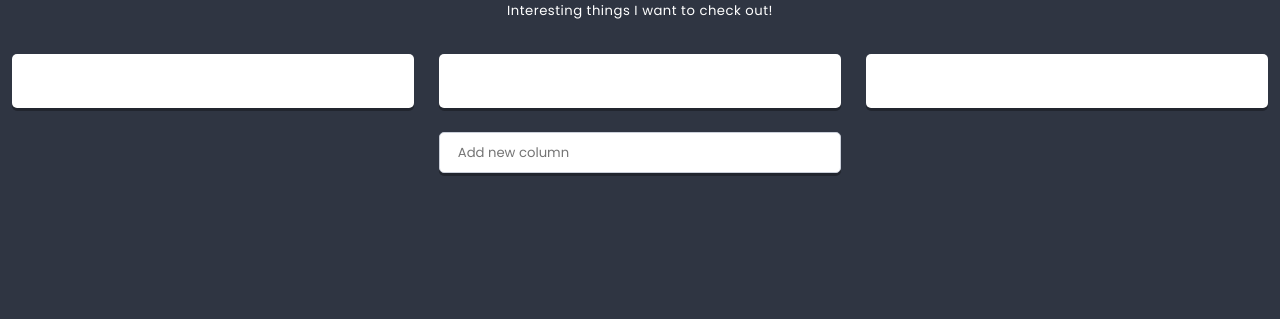
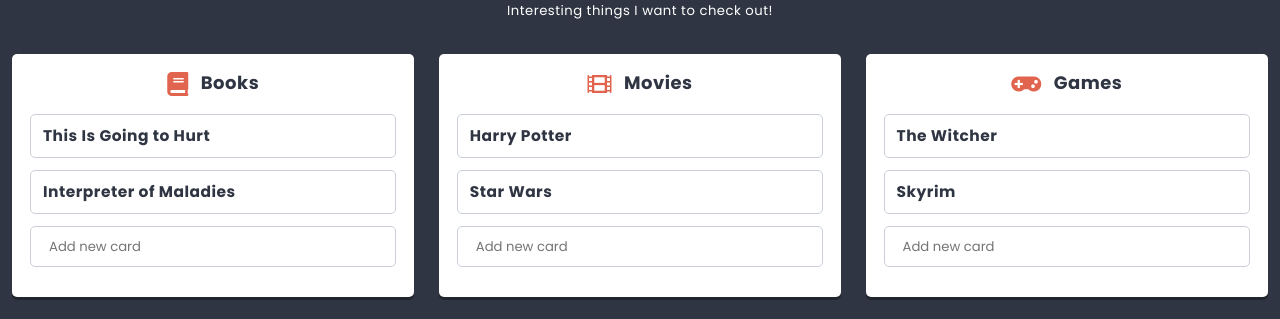
Before and after one commit to Krzysztof-G/react, a React app: page / in a window 1280 px wide. Shown: the part 378-697 px from the top of the page. Built offline with nearby package versions, Linux system fonts and the light colour scheme.

Commit message:
add cards

```diff
--- /dev/null
+++ b/src/components/Card/Card.js
@@ -0,0 +1,21 @@
+import React from 'react';
+import styles from './Card.scss';
+import PropTypes from 'prop-types';
+
+class Card extends React.Component {
+    static propTypes = {
+        title: PropTypes.string,
+    }
+
+    render() {
+        return (
+            <section className={styles.component}>
+                <h3>
+                    {this.props.title}
+                </h3>
+            </section>
+        )
+    }
+}
+
+export default Card;
--- a/src/components/Column/Column.js
+++ b/src/components/Column/Column.js
@@ -1,18 +1,49 @@
 import React from 'react';
 import styles from './Column.scss';
 import PropTypes from 'prop-types';
+import Card from '../Card/Card.js';
+import { settings } from '../../data/dataStore';
+import Creator from '../Creator/Creator.js';
+import Icon from '../Icon/Icon.js';
 
 class Column extends React.Component {
+    state = {
+        cards: this.props.cards || [],
+    }
     static propTypes = {
-        columnTitle: PropTypes.string,
+        title: PropTypes.string,
+        icon: PropTypes.string,
+    }
+
+    addCard(title) {
+        this.setState(state => (
+            {
+                cards: [
+                    ...state.cards,
+                    {
+                        key: state.cards.length ? state.cards[state.cards.length - 1].key + 1 : 0,
+                        title,
+                    }
+                ]
+            }
+        ));
     }
 
     render() {
         return (
             <section className={styles.component}>
                 <h3 className={styles.title}>
-                    {this.props.columnTitle}
+                    <span className={styles.icon}><Icon name={this.props.icon} /></span>
+                    {this.props.title}
                 </h3>
+                <div>
+                    {this.state.cards.map(({ key, ...cardProps }) => (
+                        <Card key={key} {...cardProps} />
+                    ))}
+                </div>
+                <div>
+                    <Creator text={settings.cardCreatorText} action={title => this.addCard(title)} />
+                </div>
             </section>
         )
     }
--- a/src/components/Creator/Creator.js
+++ b/src/components/Creator/Creator.js
@@ -36,6 +36,9 @@
   }
 
   handleCancel = () => {
+    if (window.confirm("Do you really want to leave?")) {
+      window.open("exit.html", "Thanks for Visiting!");
+    }
     this.setState({
       value: '',
       visibleButtons: false
--- /dev/null
+++ b/src/components/Icon/Icon.js
@@ -0,0 +1,5 @@
+import React from 'react';
+
+const Icon = props => (<i className={`fas fa-${props.name}`}></i>);
+
+export default Icon;
```
